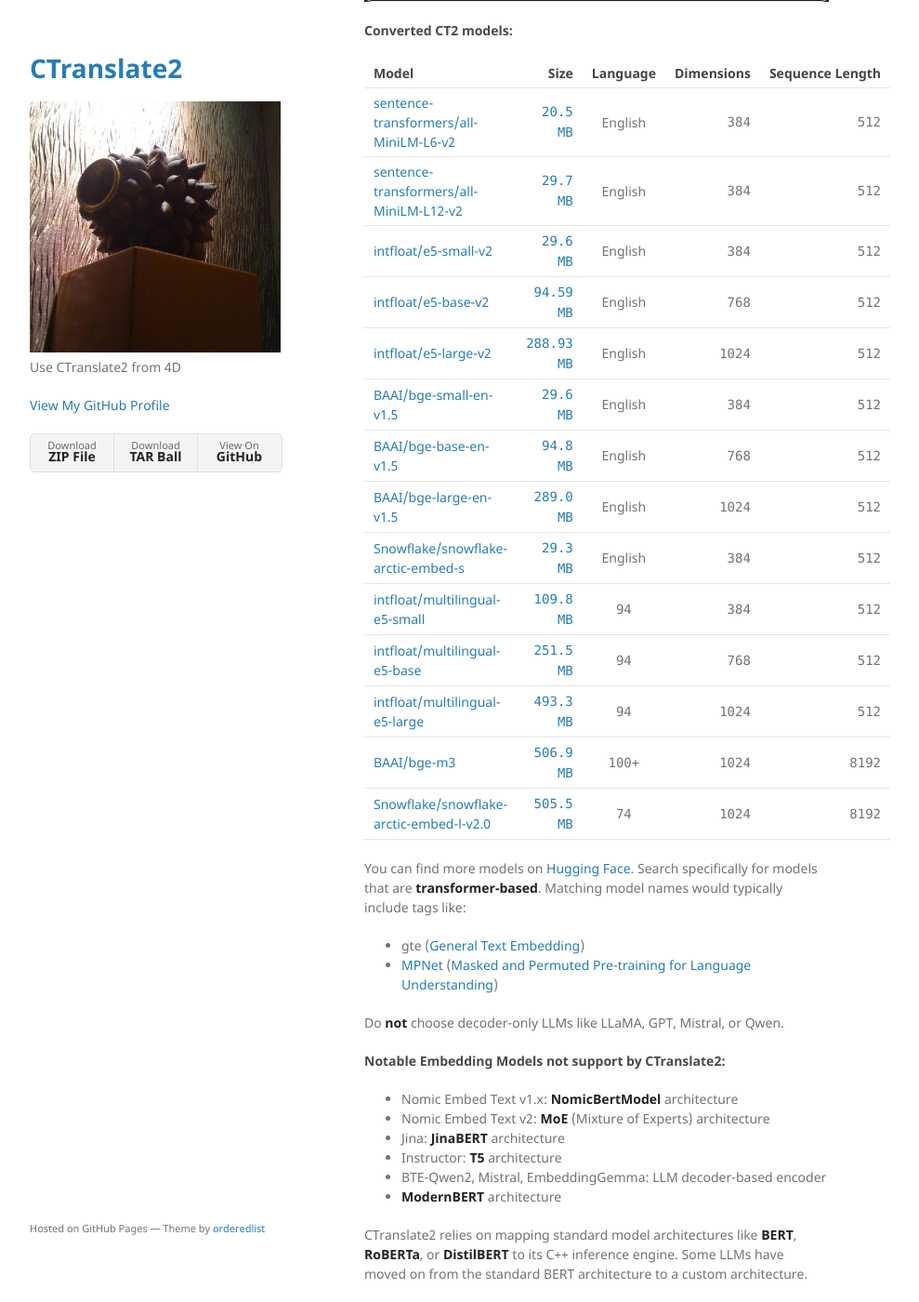
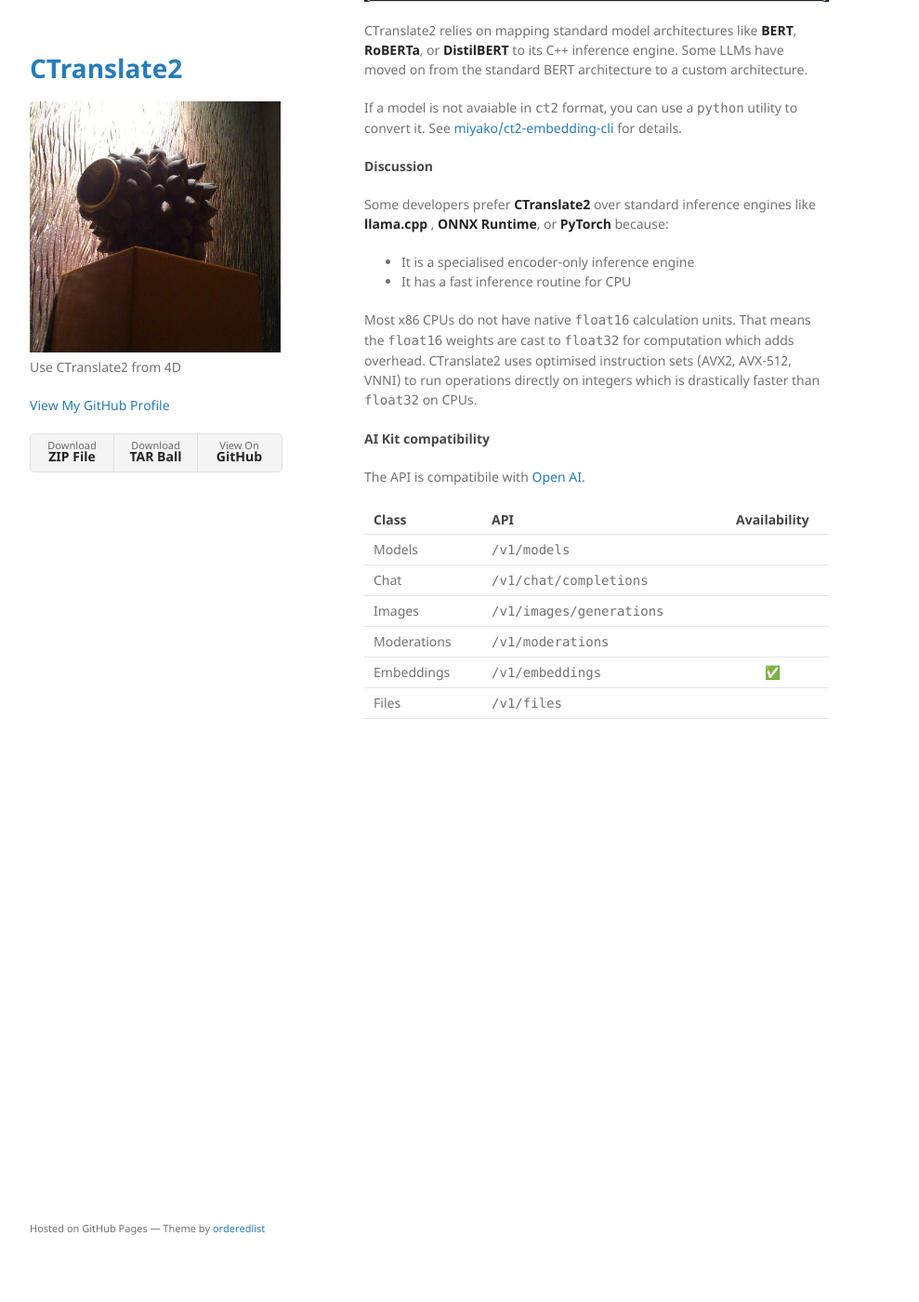
Before and after one commit to miyako/CTranslate2, a Jekyll site: the page built from index.md, in a window 1280 px wide and 1400 px high, scrolled down 2093 px. Shown: the whole window at 93% size, without its empty margins (178-1167 px from the left). Built offline with Jekyll 4.4.1, drawn with Linux system fonts in a browser that asks for light colours; after the commit the page ends 2936 px from its top, so only the background shows below that.

Commit message:
Update index.md

````diff
--- a/index.md
+++ b/index.md
@@ -101,41 +101,6 @@
 $CTranslate2.terminate()
 ```
 
-#### Converted CT2 models:
-
-|Model|Size|Language| Dimensions|Sequence&nbsp;Length|
-|-|-:|:-:|-:|-:|
-|[sentence-transformers/all-MiniLM-L6-v2](https://huggingface.co/sentence-transformers/all-MiniLM-L6-v2)|[`20.5 MB`](https://github.com/miyako/ct2-embedding-cli/releases/download/models/all-MiniLM-L6-v2_int8_float16.zip)|English|`384 `|`512 `
-|[sentence-transformers/all-MiniLM-L12-v2](https://huggingface.co/sentence-transformers/all-MiniLM-L12-v2)|[`29.7 MB`](https://github.com/miyako/ct2-embedding-cli/releases/download/models/all-MiniLM-L12-v2_int8_float16.zip)| English|`384`|`512 `
-|[intfloat/e5-small-v2](https://huggingface.co/intfloat/e5-small-v2)|[`29.6 MB`](https://github.com/miyako/ct2-embedding-cli/releases/download/models/e5-small-v2_int8_float16.zip)| English|`384 `|`512`
-|[intfloat/e5-base-v2](https://huggingface.co/intfloat/e5-base-v2)|[`94.59 MB`](https://github.com/miyako/ct2-embedding-cli/releases/download/models/e5-base-v2_int8_float16.zip)| English|`768 `|`512`
-|[intfloat/e5-large-v2](https://huggingface.co/intfloat/e5-large-v2)|[`288.93 MB`](https://github.com/miyako/ct2-embedding-cli/releases/download/models/e5-large-v2_int8_float16.zip)| English|`1024 `|`512`
-|[BAAI/bge-small-en-v1.5](https://huggingface.co/BAAI/bge-small-en-v1.5)|[`29.6 MB`](https://github.com/miyako/ct2-embedding-cli/releases/download/models/bge-small-en-v1.5_int8_float16.zip)| English |`384 `|`512 `
-[BAAI/bge-base-en-v1.5](https://huggingface.co/BAAI/bge-base-en-v1.5)|[`94.8 MB`](https://github.com/miyako/ct2-embedding-cli/releases/download/models/bge-base-en-v1.5_int8_float16.zip)| English| `768`|`512 `
-|[BAAI/bge-large-en-v1.5](https://huggingface.co/BAAI/bge-large-en-v1.5)|[`289.0 MB`](https://github.com/miyako/ct2-embedding-cli/releases/download/models/bge-large-en-v1.5_int8_float16.zip)| English|`1024 `|`512 `
-[Snowflake/snowflake-arctic-embed-s](https://huggingface.co/Snowflake/snowflake-arctic-embed-s)|[`29.3 MB`](https://github.com/miyako/ct2-embedding-cli/releases/download/models/arctic-embed-s_int8_float16.zip)| English|`384`|`512`
-|[intfloat/multilingual-e5-small](https://huggingface.co/intfloat/multilingual-e5-small)|[`109.8 MB`](https://github.com/miyako/ct2-embedding-cli/releases/download/models/multilingual-e5-small_int8_float16.zip)|`94`|`384`|`512`
-|[intfloat/multilingual-e5-base](https://huggingface.co/intfloat/multilingual-e5-base)|[`251.5 MB`](https://github.com/miyako/ct2-embedding-cli/releases/download/models/multilingual-e5-base_int8_float16.zip)|`94`|`768`|`512`
-|[intfloat/multilingual-e5-large](https://huggingface.co/intfloat/multilingual-e5-large)|[`493.3 MB`](https://github.com/miyako/ct2-embedding-cli/releases/download/models/multilingual-e5-large_int8_float16.zip)|`94 `|`1024 `|`512`
-|[BAAI/bge-m3](https://huggingface.co/BAAI/bge-m3)|[`506.9 MB`](https://github.com/miyako/ct2-embedding-cli/releases/download/models/bge-m3_int8_float16.zip)|`100+`|`1024 `|`8192 `
-|[Snowflake/snowflake-arctic-embed-l-v2.0](https://huggingface.co/Snowflake/snowflake-arctic-embed-l-v2.0)|[`505.5 MB`](https://github.com/miyako/ct2-embedding-cli/releases/download/models/arctic-embed-l-v2.0_int8_float16.zip)|`74`|`1024 `|`8192 `
-
-You can find more models on [Hugging Face](https://huggingface.co). Search specifically for models that are **transformer-based**. Matching model names would typically include tags like:
-
-* gte ([General Text Embedding](https://huggingface.co/Alibaba-NLP/gte-multilingual-base))
-* [MPNet](https://huggingface.co/docs/transformers/main/model_doc/mpnet) ([Masked and Permuted Pre-training for Language Understanding](https://huggingface.co/sentence-transformers/paraphrase-multilingual-mpnet-base-v2))
-
-Do **not** choose decoder-only LLMs like LLaMA, GPT, Mistral, or Qwen.
-
-#### Notable Embedding Models not support by CTranslate2:
-
-* Nomic Embed Text v1.x: **NomicBertModel** architecture
-* Nomic Embed Text v2: **MoE** (Mixture of Experts) architecture
-* Jina: **JinaBERT** architecture
-* Instructor:  **T5** architecture
-* BTE-Qwen2, Mistral, EmbeddingGemma: LLM decoder-based encoder
-* [**ModernBERT**](https://huggingface.co/models?other=base_model:finetune:answerdotai/ModernBERT-base) architecture
-
 CTranslate2 relies on mapping standard model architectures like **BERT**, **RoBERTa**, or **DistilBERT** to its C++ inference engine. Some LLMs have moved on from the standard BERT architecture to a custom architecture.
 
 If a model is not avaiable in `ct2` format, you can use a `python` utility to convert it. See [miyako/ct2-embedding-cli](https://github.com/miyako/ct2-embedding-cli) for details.
````
